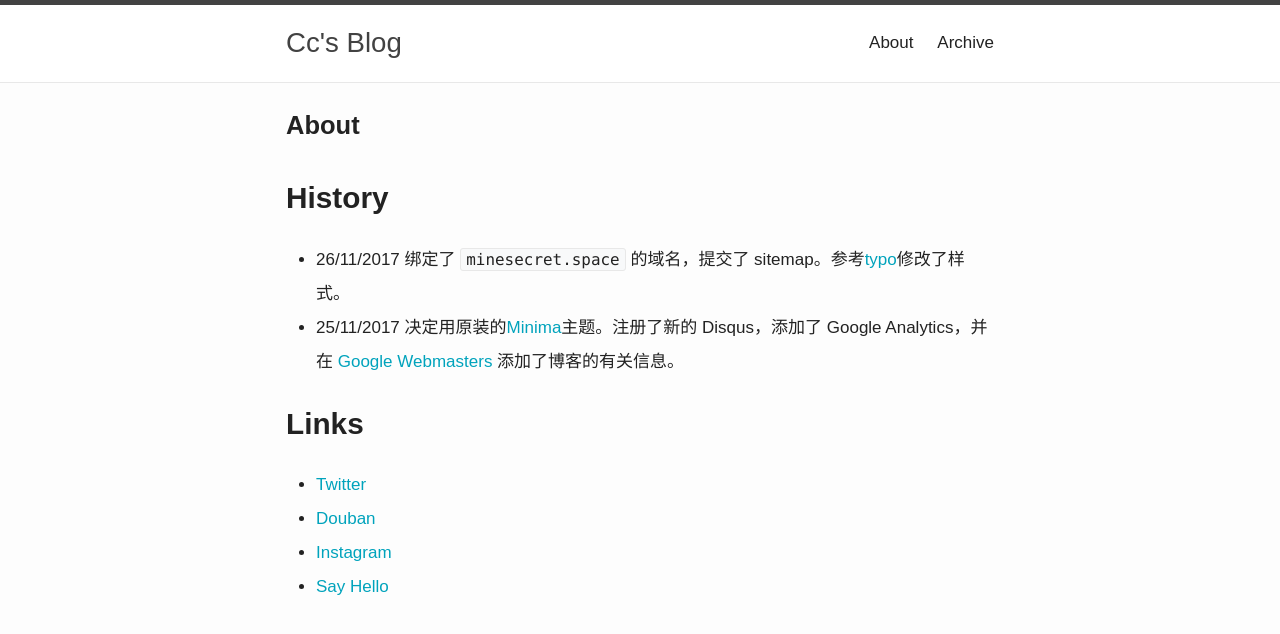
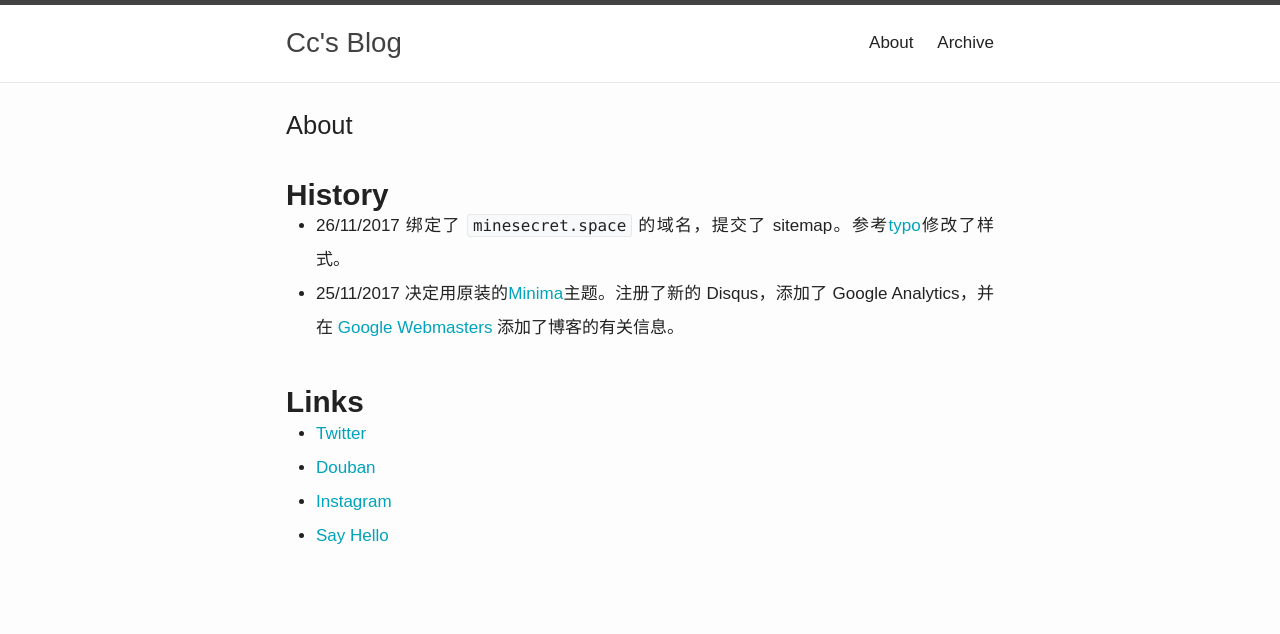
Before and after one commit to zchan0/zchan0.github.io, a Jekyll site: the page built from about.md, in a window 1280 px wide. Shown: the top 634 px of the page. Built offline with Jekyll 4.4.1, drawn with Linux system fonts in a browser that asks for light colours.

Commit message:
minor adjustments

```diff
--- a/_sass/minima/_layout.scss
+++ b/_sass/minima/_layout.scss
@@ -152,21 +152,6 @@
   @include relative-font-size(1.5);
 }
 
-
-
-/**
- * Posts
- */
- .post {
-  // 强制文本换行
-  // word-break: break-all;
-  word-wrap: break-word;
-
-  h1, h2, h3, h4, h5, h6 {
-    font-weight: bold;
-  }
-}
-
 .post-header {
   margin-bottom: $spacing-unit;
 }
@@ -181,6 +166,25 @@
 
 .post-content {
   margin-bottom: $spacing-unit;
+
+  // 强制文本换行
+  // word-break: break-all;
+  word-wrap: break-word;
+  text-align: justify;
+
+  h1, h2, h3, h4, h5, h6 {
+    font-weight: bold;
+    // 标题应该更贴紧内容，并与其他块区分，margin 值要相应做优化
+    line-height:1;
+    font-family:Arial,sans-serif;
+    margin: 1.4em 0 0;
+  }
+
+  h1 { font-size:1.8em; }
+  h2 { font-size:1.6em; }
+  h3 { font-size:1.4em; }
+  h4 { font-size:1.2em; }
+  h5, h6 { font-size:1em; }
 
   h2 {
     @include relative-font-size(1.75);
```
